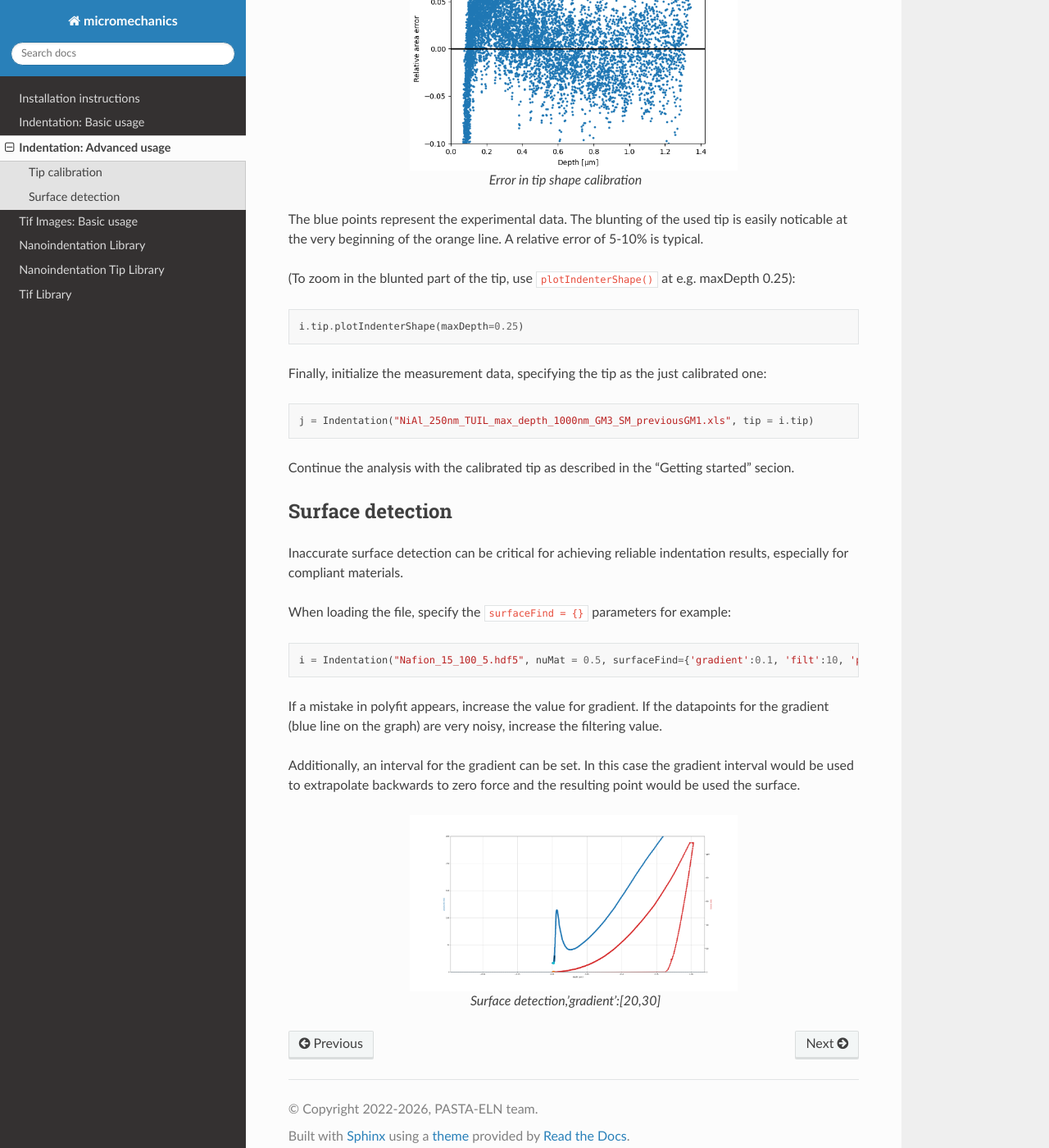
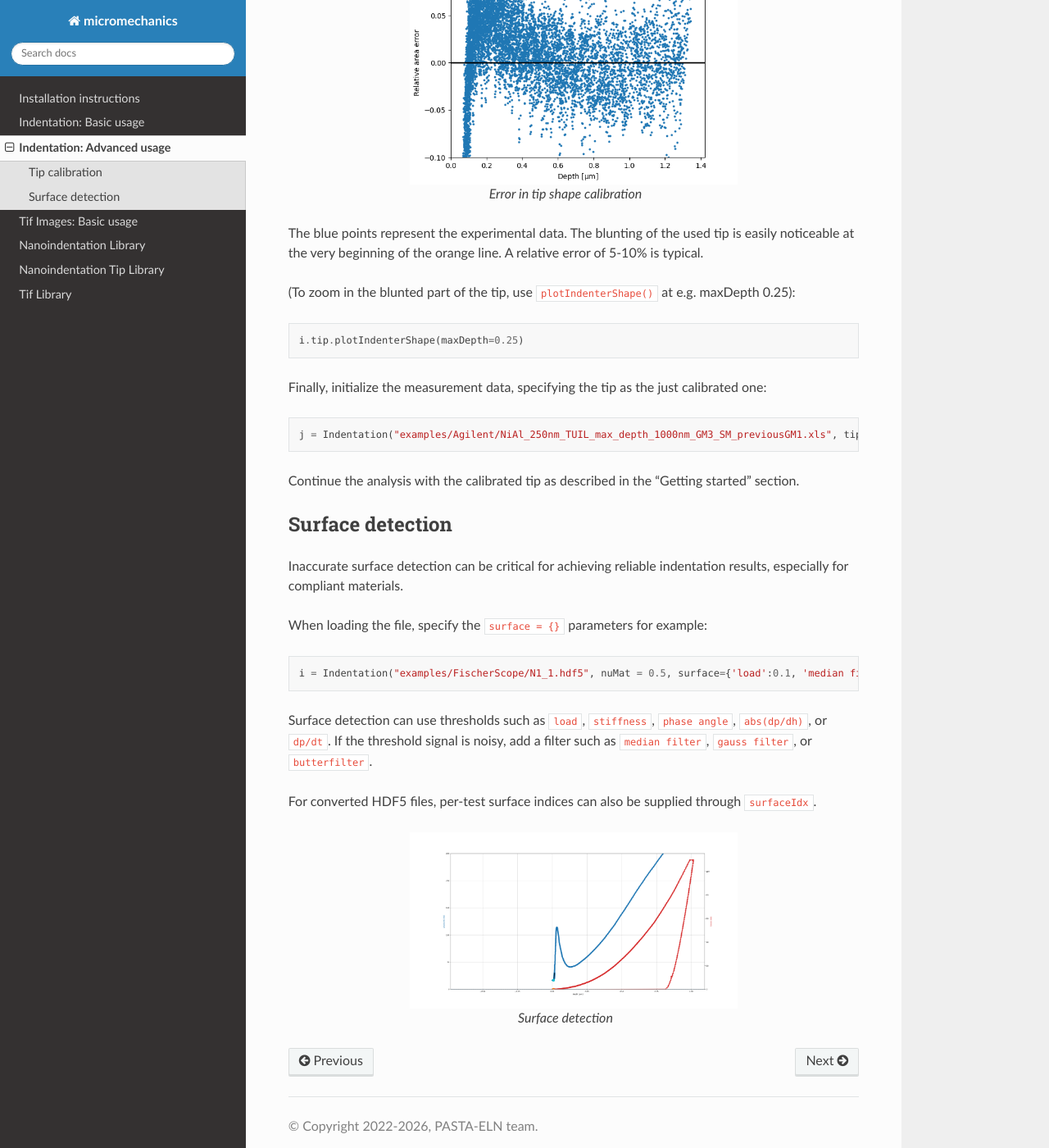
Before and after one commit to micromechanics/micromechanics, a Sphinx documentation site: the page built from docs/source/tutorialAdvanced.rst, in a window 1280 px wide and 1400 px high, scrolled down 1736 px. Shown: the whole window at 82% size. Built offline with Sphinx 7.4.7 and the Read the Docs theme 3.1.0, drawn with Linux system fonts in a browser that asks for light colours; some of the changed text lies outside the part shown.

Commit message:
Updated documentation

```diff
--- a/docs/source/index.rst
+++ b/docs/source/index.rst
@@ -6,9 +6,9 @@ This library allows to read datafiles from different nanoindenters and allows to
 The library can read:
 
 - xls files from the vendors MTS, Agilent, Keysight, which produced the XP and G200 indenters
-- hap files from the Fischer-Scope
-- zip-files which include all the files of the Micromaterials NanoXtreme
-- some common format which is based on the NeXus common data format
+- txt files from FischerScope
+- zip-files which include all the txt files of the Micromaterials NanoXtreme
+- HDF5 files produced by the supported converters/common format
 - Tif images from Zeiss and FEI/ThermoFischer
 
 Tutorials
--- a/docs/source/installation.rst
+++ b/docs/source/installation.rst
@@ -12,9 +12,9 @@ Linux and Mac OS
 
     pip install micromechanics
 
-2. Run test using the default data
+2. Run a quick check using the default data
 
-.. code-block:: bash
+.. code-block:: python
 
     from micromechanics.indentation import Indentation
     i = Indentation()
--- a/docs/source/tutorialAdvanced.rst
+++ b/docs/source/tutorialAdvanced.rst
@@ -8,8 +8,9 @@ Tip calibration
 
 Initialize the datafile containing the calibration measurements, using nuMat=0.18 as the tip’s Poisson’s ratio::
 
-		from nanoindentation import Indentation, Tip
-		i = Indentation("FS_Calibration.xls", nuMat=0.18)
+		from micromechanics.indentation import Indentation, Tip
+		i = Indentation("examples/Agilent/FS_Calibration.xls", nuMat=0.18)
+		i.analyse()
 		i.plotAsDepth("K2P")
 
 .. figure:: ../source/img/plotAsDepth_k2p.png
@@ -46,7 +47,7 @@ The datapoints at larger forces (smaller values on the diagram) are used for the
 
 	Error in tip shape calibration
 
-The blue points represent the experimental data. The blunting of the used tip is easily noticable at the very
+The blue points represent the experimental data. The blunting of the used tip is easily noticeable at the very
 beginning of the orange line. A relative error of 5-10% is typical.
 
 (To zoom in the blunted part of the tip, use ``plotIndenterShape()`` at e.g. maxDepth 0.25)::
@@ -55,29 +56,27 @@ beginning of the orange line. A relative error of 5-10% is typical.
 
 Finally, initialize the measurement data, specifying the tip as the just calibrated one::
 
-		j = Indentation("NiAl_250nm_TUIL_max_depth_1000nm_GM3_SM_previousGM1.xls", tip = i.tip)
+		j = Indentation("examples/Agilent/NiAl_250nm_TUIL_max_depth_1000nm_GM3_SM_previousGM1.xls", tip = i.tip)
 
-Continue the analysis with the calibrated tip as described in the "Getting started" secion.
+Continue the analysis with the calibrated tip as described in the "Getting started" section.
 
 Surface detection
 =================
 
 Inaccurate surface detection can be critical for achieving reliable indentation results, especially for compliant materials.
 
-When loading the file, specify the ``surfaceFind = {}`` parameters for example::
+When loading the file, specify the ``surface = {}`` parameters for example::
 
-	i = Indentation("Nafion_15_100_5.hdf5", nuMat = 0.5, surfaceFind={'gradient':0.1, 'filt':10, 'plot':True})
+	i = Indentation("examples/FischerScope/N1_1.hdf5", nuMat = 0.5, surface={'load':0.1, 'median filter':5, 'plot':True})
 
-If a mistake in polyfit appears, increase the value for gradient.
-If the datapoints for the gradient (blue line on the graph) are very noisy, increase the filtering value.
+Surface detection can use thresholds such as ``load``, ``stiffness``, ``phase angle``, ``abs(dp/dh)``, or ``dp/dt``.
+If the threshold signal is noisy, add a filter such as ``median filter``, ``gauss filter``, or ``butterfilter``.
 
-Additionally, an interval for the gradient can be set.
-In this case the gradient interval would be used to extrapolate backwards to zero force and the resulting point
-would be used the surface.
+For converted HDF5 files, per-test surface indices can also be supplied through ``surfaceIdx``.
 
 .. figure:: ../source/img/surfaceFind.png
 	:width: 400
 	:align: center
 	:alt: Alternative text
 
-	Surface detection,'gradient':[20,30]
+	Surface detection
--- a/setup.py
+++ b/setup.py
@@ -1,8 +1,8 @@
 #!/usr/bin/env python
 from setuptools import setup
-import commit
+import releaseVersion
 
 if __name__ == '__main__':
     setup(name='micromechanics',
-          version=commit.get_version()[1:]
+          version=releaseVersion.get_version()[1:]
     )
```
Also changed, not shown: README.md (+4 -4 lines), README_PYPI.md (+3 -3 lines), docs/source/tutorialBasic.rst (+9 -7 lines), 1 other file.
